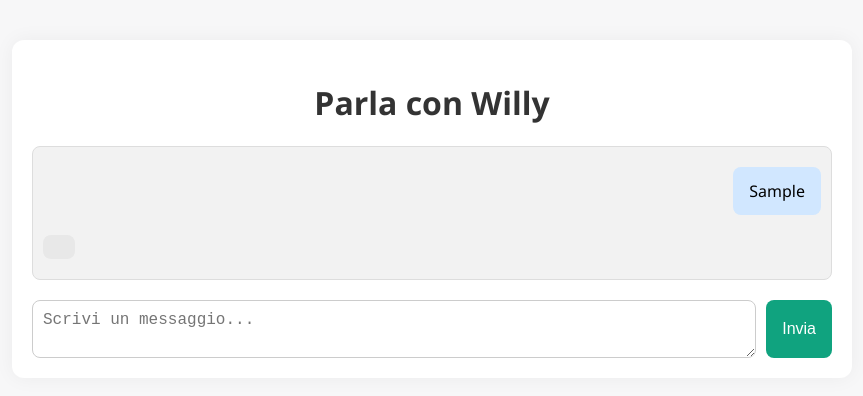
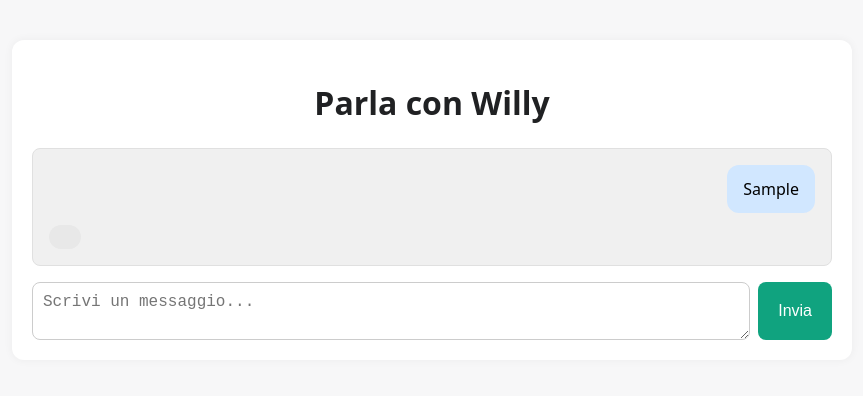
Before and after one commit to christophergrassini/willy-chat-20250622, a website: page public/index.html in a window 1280 px wide. Both pictures are taken after typing "Sample" into the empty fields and a click on the button "Invia". Shown: the whole page, without its empty margins (208-1071 px from the left). Drawn offline with Linux system fonts and the light colour scheme; no server answers.

Commit message:
Update index.html

```diff
--- a/public/index.html
+++ b/public/index.html
@@ -5,7 +5,7 @@
   <title>Chat con Willy</title>
   <style>
     body {
-      font-family: 'Segoe UI', Tahoma, Geneva, Verdana, sans-serif;
+      font-family: system-ui, sans-serif;
       background-color: #f7f7f8;
       margin: 0;
       padding: 0;
@@ -15,78 +15,85 @@
       max-width: 800px;
       margin: 40px auto;
       padding: 20px;
-      background-color: #fff;
+      background-color: #ffffff;
       border-radius: 12px;
-      box-shadow: 0 0 20px rgba(0,0,0,0.05);
+      box-shadow: 0 0 10px rgba(0,0,0,0.05);
     }
 
     h1 {
       text-align: center;
-      color: #333;
+      color: #202123;
+      margin-bottom: 24px;
     }
 
     .chat-box {
       display: flex;
       flex-direction: column;
-      border: 1px solid #ddd;
+      gap: 12px;
+      border: 1px solid #e0e0e0;
       border-radius: 8px;
-      padding: 10px;
+      padding: 16px;
       max-height: 500px;
       overflow-y: auto;
-      background-color: #f2f2f2;
+      background-color: #f0f0f0;
     }
 
     .message {
       padding: 12px 16px;
-      margin: 10px 0;
-      border-radius: 8px;
+      border-radius: 12px;
+      white-space: pre-wrap;
       max-width: 75%;
       line-height: 1.5;
-      white-space: pre-wrap;
     }
 
-    .message.user {
+    .user {
       background-color: #d1e7ff;
       align-self: flex-end;
-      text-align: right;
+      text-align: left;
+      color: #000;
     }
 
-    .message.bot {
+    .bot {
       background-color: #e8e8e8;
       align-self: flex-start;
       text-align: left;
+      color: #202123;
     }
 
-    #message-form {
+    form {
       display: flex;
-      margin-top: 20px;
+      margin-top: 16px;
+      gap: 8px;
     }
 
-    #input {
+    textarea {
       flex: 1;
       padding: 10px;
       font-size: 16px;
       border-radius: 8px;
       border: 1px solid #ccc;
+      resize: vertical;
     }
 
     button {
-      margin-left: 10px;
-      padding: 10px 16px;
-      font-size: 16px;
+      padding: 10px 20px;
       background-color: #10a37f;
       border: none;
       border-radius: 8px;
       color: white;
+      font-size: 16px;
       cursor: pointer;
+    }
+
+    button:hover {
+      background-color: #0e8a6b;
     }
   </style>
 </head>
 <body>
   <div class="container">
     <h1>Parla con Willy</h1>
-    <div class="chat-box" id="chat"></div>
-
+    <div id="chat" class="chat-box"></div>
     <form id="message-form">
       <textarea id="input" rows="2" placeholder="Scrivi un messaggio..."></textarea>
       <button type="submit">Invia</button>
```
